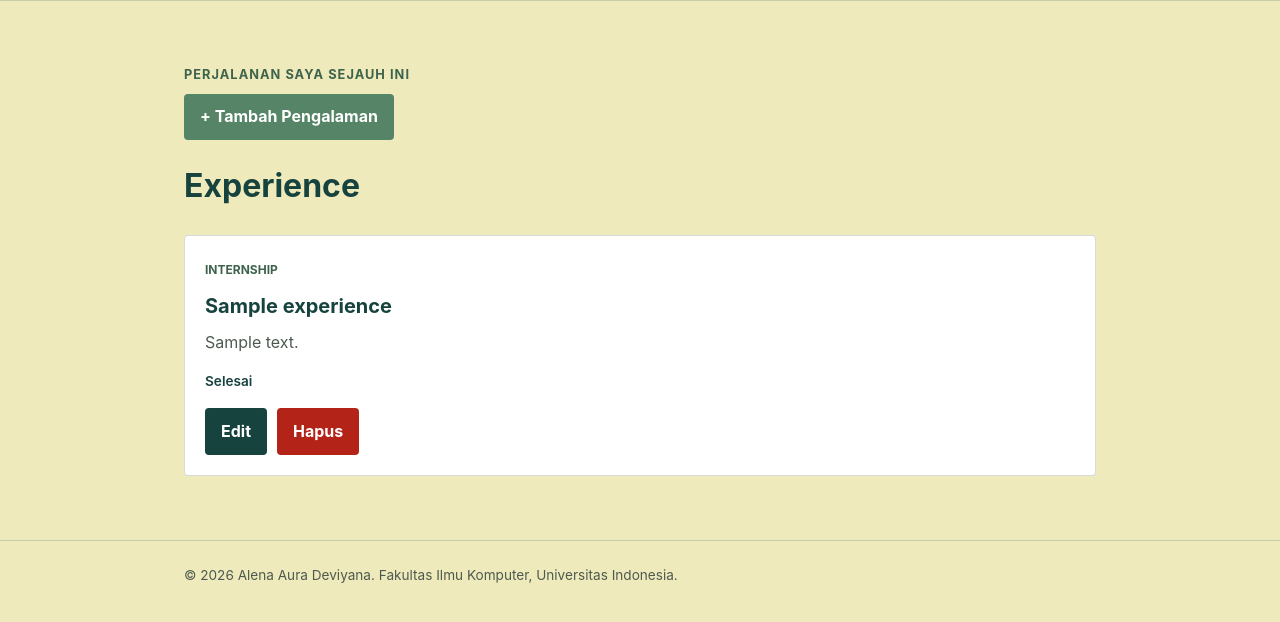
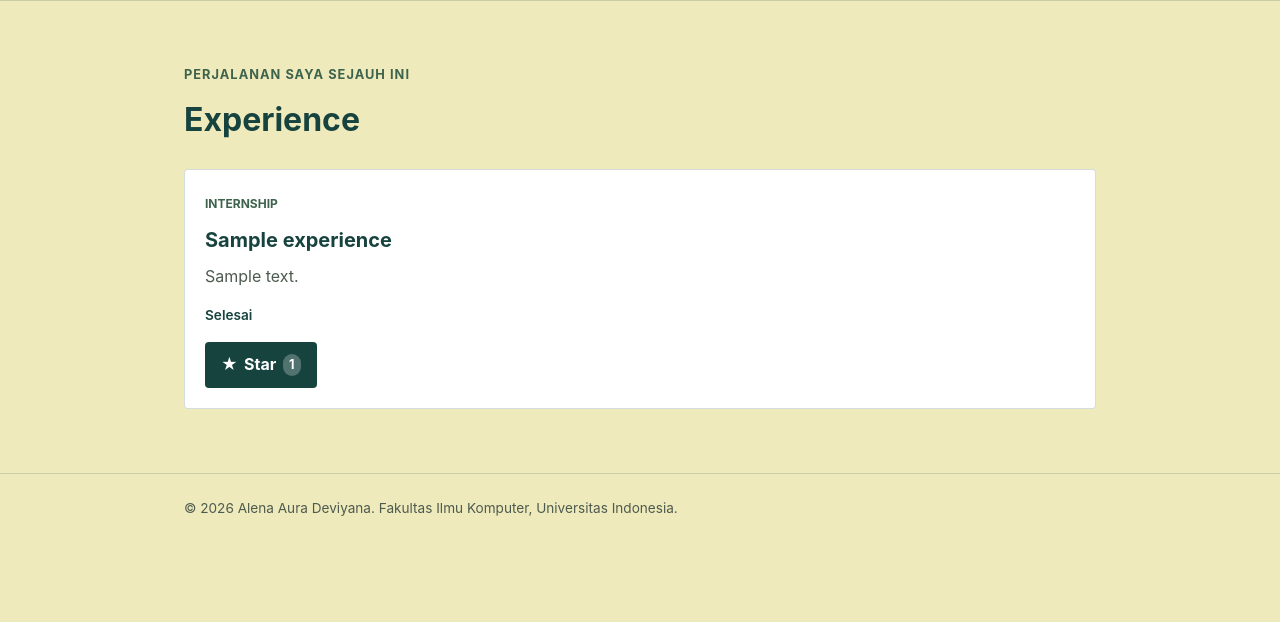
Before and after one commit to alena-aura/myportofolio, a Django app: page /experience/ in a window 1280 px wide. Shown: the part 74-696 px from the top of the page. Run offline with Django 5.2, Linux system fonts and the light colour scheme; tables that the repository leaves empty hold one stand-in row (values such as "Sample post").

Commit message:
feat(templates): add experience star component and restrict UI controls by role

```diff
--- /dev/null
+++ b/templates/components/experience_star.html
@@ -0,0 +1,10 @@
+<form method="post" action="{% url 'main:toggle_star_experience' experience.id %}" class="star-form">
+    {% csrf_token %}
+    <button type="submit"
+            class="button button-star{% if user in experience.starred_by.all %} is-starred{% endif %}"
+            title="{% if experience.starred_by.all %}Starred by {{ experience.starred_by.all|join:', ' }}{% else %}Be the first to star{% endif %}">
+        <span aria-hidden="true">★</span>
+        {% if user in experience.starred_by.all %}Unstar{% else %}Star{% endif %}
+        <span class="star-count">{{ experience.starred_by.count }}</span>
+    </button>
+</form>
--- a/templates/experience.html
+++ b/templates/experience.html
@@ -11,11 +11,13 @@
             <div class="container">
                 <p class="section-kicker">Perjalanan saya sejauh ini</p>
 
+                {% if user.is_superuser %}
                 <div style="display: flex; justify-content: space-between; align-items: center; margin-bottom: 20px;">
                     <a href="{% url 'main:create_experience' %}" class="button">
                         + Tambah Pengalaman
                     </a>
                 </div>
+                {% endif %}
 
                 <h1>Experience</h1>
                 <div class="experience-grid">
@@ -33,13 +35,19 @@
                             {% else %}
                                 <p class="experience-status">Selesai</p>
                             {% endif %}
+                            <div style="margin-top: 15px; display: flex; gap: 10px; align-items: center;">
+                                {% include "components/experience_star.html" with experience=experience %}
 
-                            <div style="margin-top: 15px; display: flex; gap: 10px;">
-                                <a href="{% url 'main:edit_experience' experience.id %}" class="button button-secondary">Edit</a>
-                                <form method="POST" action="{% url 'main:delete_experience' experience.id %}" onsubmit="return confirm('Apakah kamu yakin ingin menghapus pengalaman ini?');">
-                                    {% csrf_token %}
-                                    <button type="submit" class="button button-danger">Hapus</button>
-                                </form>
+                                {% if user.is_superuser or is_editor %}
+                                    <a href="{% url 'main:edit_experience' experience.id %}" class="button button-secondary">Edit</a>
+                                {% endif %}
+
+                                {% if user.is_superuser %}
+                                    <form method="POST" action="{% url 'main:delete_experience' experience.id %}" onsubmit="return confirm('Apakah kamu yakin ingin menghapus pengalaman ini?');">
+                                        {% csrf_token %}
+                                        <button type="submit" class="button button-danger">Hapus</button>
+                                    </form>
+                                {% endif %}
                             </div>
 
                         </article>
```
